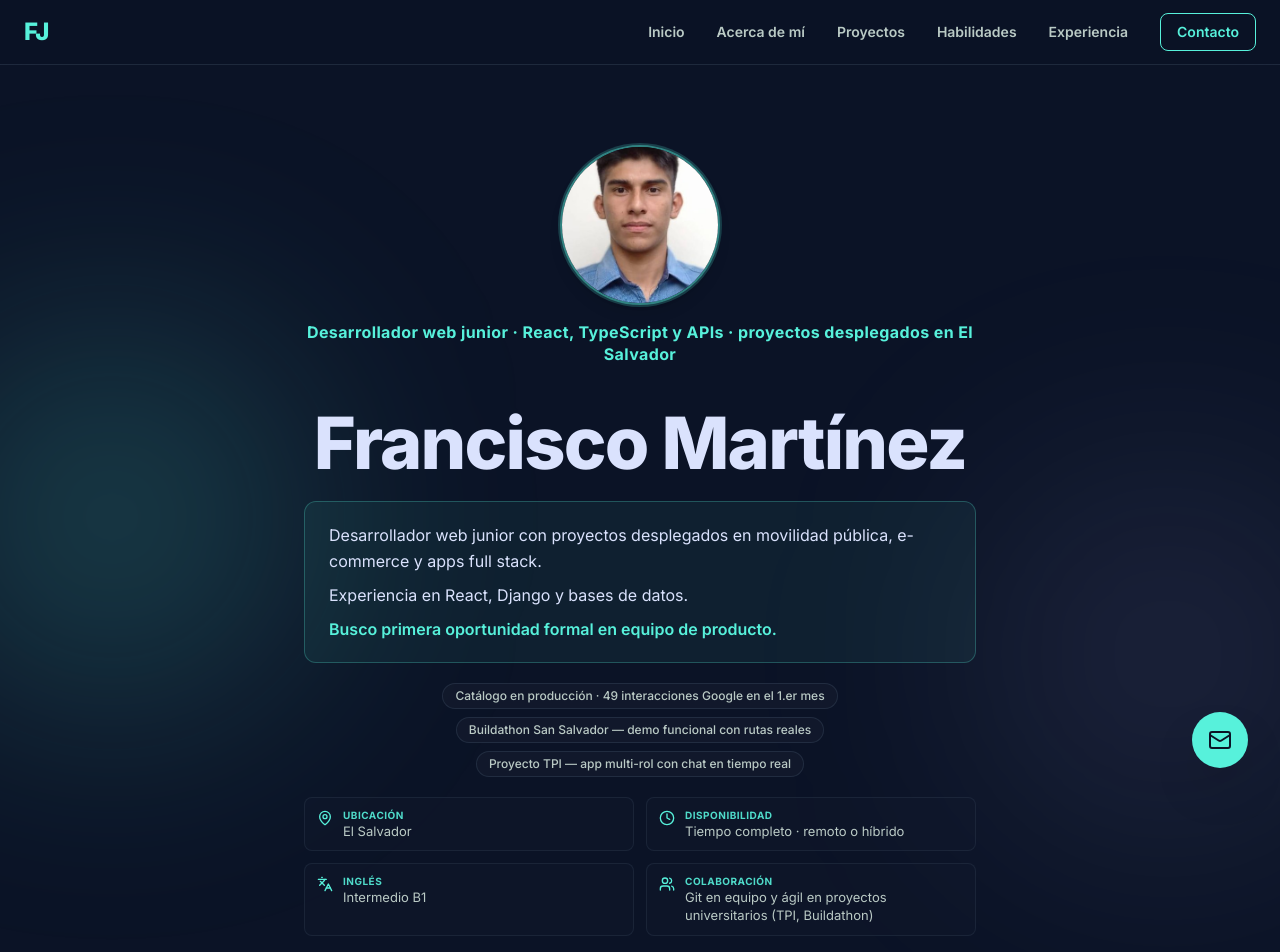
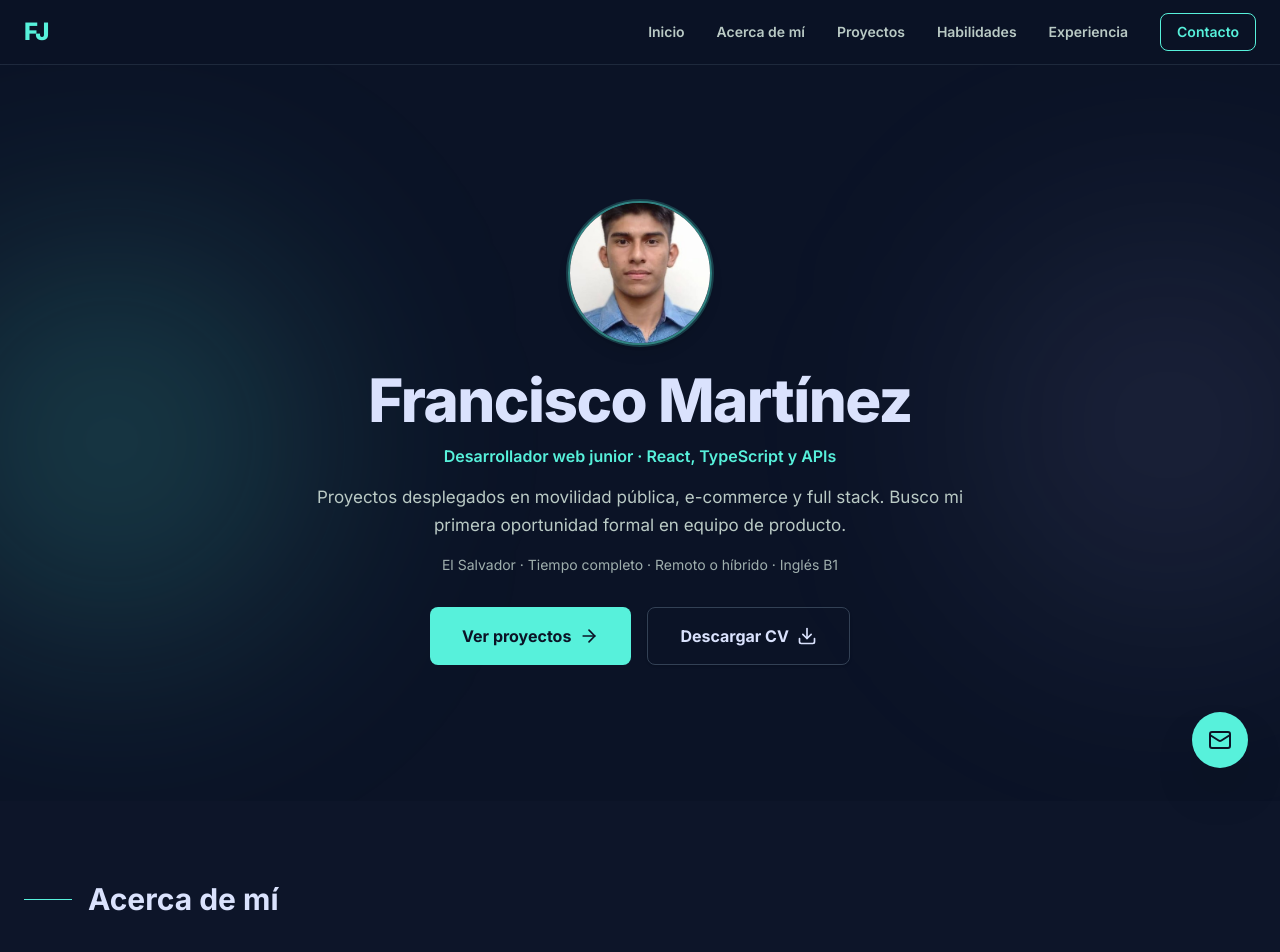
Before and after one commit to m1s-Proyectos/Datos_Personales, a React (Vite) app: page / in a window 1280 px wide. Shown: the top 952 px of the page. Built offline with nearby package versions, Linux system fonts and the light colour scheme.

Commit message:
Actualizaciones en logica del protafolio

```diff
--- a/src/App.tsx
+++ b/src/App.tsx
@@ -22,10 +22,6 @@ import {
   FileText,
   ChevronUp,
   Map,
-  MapPin,
-  Clock,
-  Languages,
-  Users,
   Menu,
   X,
   ExternalLink,
@@ -46,37 +42,18 @@ const LINKEDIN_URL =
   "https://www.linkedin.com/in/francisco-javier-mart%C3%ADnez-quinteros-60a92632b/";
 
 const PROFESSIONAL_LANE =
-  "Desarrollador web junior · React, TypeScript y APIs · proyectos desplegados en El Salvador";
+  "Desarrollador web junior · React, TypeScript y APIs";
 
-const EXECUTIVE_SUMMARY = [
-  "Desarrollador web junior con proyectos desplegados en movilidad pública, e-commerce y apps full stack.",
-  "Experiencia en React, Django y bases de datos.",
-  "Busco primera oportunidad formal en equipo de producto.",
-];
+const HERO_PITCH =
+  "Proyectos desplegados en movilidad pública, e-commerce y full stack. Busco mi primera oportunidad formal en equipo de producto.";
+
+const HERO_META =
+  "El Salvador · Tiempo completo · Remoto o híbrido · Inglés B1";
 
 const portfolioMetrics = [
   "Catálogo en producción · 49 interacciones Google en el 1.er mes",
   "Buildathon San Salvador — demo funcional con rutas reales",
   "Proyecto TPI — app multi-rol con chat en tiempo real",
-];
-
-const hrSignals: { icon: typeof MapPin; label: string; value: string }[] = [
-  { icon: MapPin, label: "Ubicación", value: "El Salvador" },
-  {
-    icon: Clock,
-    label: "Disponibilidad",
-    value: "Tiempo completo · remoto o híbrido",
-  },
-  {
-    icon: Languages,
-    label: "Inglés",
-    value: "Intermedio B1",
-  },
-  {
-    icon: Users,
-    label: "Colaboración",
-    value: "Git en equipo y ágil en proyectos universitarios (TPI, Buildathon)",
-  },
 ];
 
 const AI_ASSISTANCE_NOTE =
@@ -486,7 +463,7 @@ const projects: PortfolioProject[] = [
     problem:
       "Bolsa de empleo orientada a El Salvador: registro por roles (administrador, empresa y candidato), verificación por correo, alta de empresas con SolicitudEmpresa (pendiente / aprobada / rechazada) y enlaces UUID, perfiles muy completos adaptados al país (departamentos y municipios, CV y medios), ofertas publicadas con favoritos, postulaciones con estados y reseñas entre usuarios.",
     arch:
-      "Monorepo Django multi-app (`usuarios`, `perfiles`, `ofertas`, `postulaciones`, `mensajeria`, `adminpanel`): modelos tipo Usuario extendido (AbstractUser), PerfilCandidato y PerfilEmpresa con medios en Cloudinary, Postulacion con unicidad por par candidato–oferta y señales que crean chat grupal/notificaciones. Mensajeria con Channels y WebSocket (`ChatConsumer`), Redis opcional o capa en memoria si no hay broker. Producción configurada para Render, PostgreSQL, login social Google vía django-allauth; admin Django montado en ruta secreta más panel interno propio para aprobar solicitudes de empresa y moderar usuarios.",
+      "Monorepo Django multi-app (`usuarios`, `perfiles`, `ofertas`, `postulaciones`, `mensajeria`, `adminpanel`): modelos tipo Usuario extendido (AbstractUser), PerfilCandidato y PerfilEmpresa con medios en Cloudinary, Postulacion con unicidad por par candidato–oferta y señales que crean chat grupal/notificaciones. Mensajería con Channels y WebSocket (`ChatConsumer`), Redis opcional o capa en memoria si no hay broker. Producción configurada para Render, PostgreSQL, login social Google vía django-allauth; admin Django montado en ruta secreta más panel interno propio para aprobar solicitudes de empresa y moderar usuarios.",
     role:
       "En equipo de 5 del TPI, desarrollé el módulo de chat y mensajería con variaciones por rol —más complejidad en permisos y flujos— y quedó finalizado con éxito.",
     code: "https://github.com/CristianJaeger1705/Proyecto-TPI/tree/Frank",
@@ -631,7 +608,7 @@ const familiaritySkills = [
 
 const currentLearning = {
   title: "Aprendizaje actual",
-  body: "Practico consumo y diseño de APIs con TanStack Query en React mientras armo una API propia como laboratorio — cliente, servidor y estados asíncronos, paso a paso, aparte de mis proyectos en producción.",
+  body: "Sigo trabajando en BusNET con mejoras activas — rutas más precisas, planner y notificaciones — junto al equipo del Buildathon. En paralelo, pongo en práctica el consumo y diseño de APIs con TanStack Query en React mientras armo una API propia como laboratorio.",
 };
 
 const experienceIntro = [
@@ -773,13 +750,13 @@ export default function App() {
           <div className="absolute bottom-1/4 -right-20 w-96 h-96 bg-brand-secondary/10 blur-[120px] rounded-full" />
         </div>
 
-        <div className="section-container relative z-10">
-          <div className="max-w-3xl mx-auto">
-            <div className="flex flex-col items-center gap-4 w-full mb-10">
+        <div className="section-container relative z-10 py-10 md:py-14">
+          <div className="max-w-2xl mx-auto text-center">
             <motion.div
               initial="hidden"
               animate="visible"
               variants={fadeIn}
+              className="mb-6"
             >
               <img
                 src={`${import.meta.env.BASE_URL}yo.jpg`}
@@ -788,98 +765,49 @@ export default function App() {
                 height={160}
                 decoding="async"
                 fetchPriority="high"
-                  className="w-32 h-32 md:w-40 md:h-40 rounded-full object-cover border-2 border-brand-primary/50 shadow-lg ring-2 ring-brand-primary/20"
+                className="mx-auto w-28 h-28 md:w-36 md:h-36 rounded-full object-cover border-2 border-brand-primary/50 shadow-lg ring-2 ring-brand-primary/20"
               />
             </motion.div>
 
-              <motion.p
-                initial="hidden"
-                animate="visible"
-                variants={fadeIn}
-                className="text-sm md:text-base font-bold tracking-wide text-brand-primary text-center max-w-2xl mx-auto leading-snug"
-              >
-                {PROFESSIONAL_LANE}
-              </motion.p>
-            </div>
-
-            <div className="text-center space-y-5 mb-8">
             <motion.h1
               initial="hidden"
               whileInView="visible"
               viewport={{ once: true }}
               variants={fadeIn}
-                className="text-5xl md:text-7xl font-extrabold leading-[1.05] tracking-tight text-balance"
+              className="text-4xl md:text-6xl font-extrabold leading-[1.05] tracking-tight text-balance mb-3"
             >
               Francisco Martínez
             </motion.h1>
 
-              <motion.div
+            <motion.p
               initial="hidden"
               whileInView="visible"
               viewport={{ once: true }}
               variants={fadeIn}
-                className="mx-auto max-w-2xl space-y-2 rounded-xl border border-brand-primary/25 bg-brand-primary/[0.06] px-5 py-4 text-left sm:px-6 sm:py-5"
+              className="text-sm md:text-base font-semibold text-brand-primary mb-4"
             >
-                {EXECUTIVE_SUMMARY.map((line, idx) => (
-                  <p
-                    key={idx}
-                    className={`leading-relaxed ${
-                      idx === EXECUTIVE_SUMMARY.length - 1
-                        ? "text-brand-primary font-semibold text-[15px] md:text-base"
-                        : "text-brand-on-surface text-[15px] md:text-base"
-                    }`}
-                  >
-                    {line}
-                  </p>
-                ))}
-              </motion.div>
+              {PROFESSIONAL_LANE}
+            </motion.p>
 
-              <motion.ul
+            <motion.p
               initial="hidden"
               whileInView="visible"
               viewport={{ once: true }}
               variants={fadeIn}
-                className="flex flex-wrap justify-center gap-2 max-w-2xl mx-auto"
+              className="text-base md:text-[17px] text-brand-on-surface-muted leading-relaxed mb-4"
             >
-                {portfolioMetrics.map((metric) => (
-                  <li
-                    key={metric}
-                    className="rounded-full border border-brand-outline/50 bg-brand-surface/80 px-3 py-1 text-[11px] font-medium text-brand-on-surface-muted sm:text-xs"
-                  >
-                    {metric}
-                  </li>
-                ))}
-              </motion.ul>
+              {HERO_PITCH}
+            </motion.p>
 
-              <motion.dl
+            <motion.p
               initial="hidden"
               whileInView="visible"
               viewport={{ once: true }}
               variants={fadeIn}
-                className="grid grid-cols-1 sm:grid-cols-2 gap-3 max-w-2xl mx-auto text-left"
+              className="text-xs md:text-sm text-brand-on-surface-muted/85 mb-8"
             >
-                {hrSignals.map(({ icon: Icon, label, value }) => (
-                  <div
-                    key={label}
-                    className="flex gap-2.5 rounded-lg border border-brand-outline/35 bg-brand-surface/40 px-3 py-2.5"
-                  >
-                    <Icon
-                      size={16}
-                      className="shrink-0 text-brand-primary mt-0.5"
-                      aria-hidden
-                    />
-                    <div className="min-w-0">
-                      <dt className="text-[10px] font-bold uppercase tracking-wider text-brand-primary/90">
-                        {label}
-                      </dt>
-                      <dd className="text-[12px] leading-snug text-brand-on-surface-muted sm:text-[13px]">
-                        {value}
-                      </dd>
-                    </div>
-                  </div>
-                ))}
-              </motion.dl>
-            </div>
+              {HERO_META}
+            </motion.p>
 
             <motion.div
               initial="hidden"
@@ -939,7 +867,7 @@ export default function App() {
                   <span className="text-brand-on-surface font-medium">
                     BusNET
                   </span>{" "}
-                  (movilidad pública, Buildathon) y{" "}
+                  (movilidad pública, pensado en Buildathon 2026) y{" "}
                   <span className="text-brand-on-surface font-medium">
                     Clothes Marina
                   </span>{" "}
```
Lines whose indentation alone changed are shown as unchanged.
